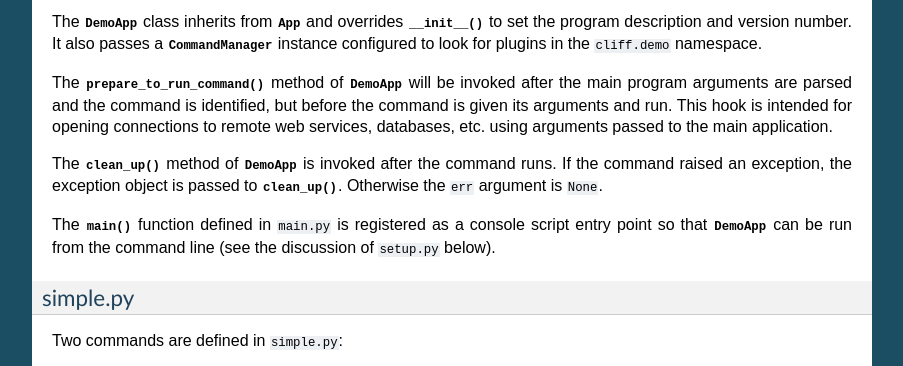
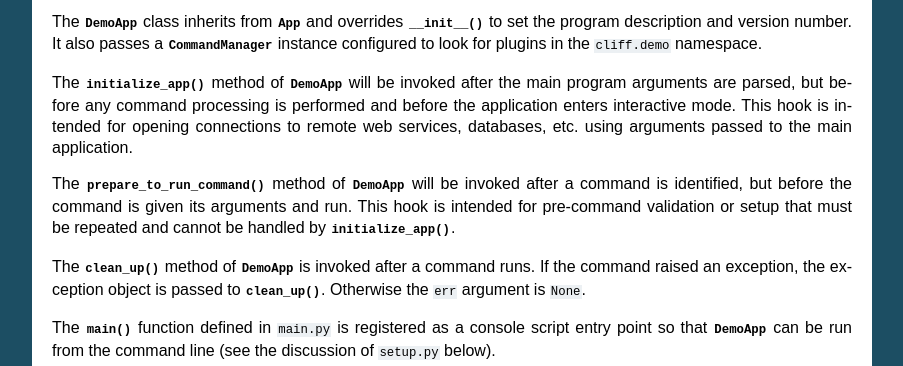
Before and after one commit to openstack/cliff, a Sphinx documentation site: the page built from docs/source/demoapp.rst, in a window 1280 px wide and 900 px high, scrolled down 1180 px, cut to the strip 186-552 px from the top of the window. Shown: the whole strip, without its empty margins (198-1101 px from the left). Built offline with Sphinx 7.4.7, drawn with Linux system fonts in a browser that asks for light colours.

```diff
--- a/docs/source/classes.rst
+++ b/docs/source/classes.rst
@@ -6,6 +6,12 @@ App
 ===
 
 .. autoclass:: cliff.app.App
+   :members:
+
+InteractiveApp
+==============
+
+.. autoclass:: cliff.interactive.InteractiveApp
    :members:
 
 CommandManager
--- a/docs/source/demoapp.rst
+++ b/docs/source/demoapp.rst
@@ -85,14 +85,20 @@ The :class:`DemoApp` class inherits from :class:`App` and overrides
 also passes a :class:`CommandManager` instance configured to look for
 plugins in the ``cliff.demo`` namespace.
 
-The :func:`prepare_to_run_command` method of :class:`DemoApp` will be
-invoked after the main program arguments are parsed and the command is
-identified, but before the command is given its arguments and
-run. This hook is intended for opening connections to remote web
+The :func:`initialize_app` method of :class:`DemoApp` will be invoked
+after the main program arguments are parsed, but before any command
+processing is performed and before the application enters interactive
+mode. This hook is intended for opening connections to remote web
 services, databases, etc. using arguments passed to the main
 application.
 
-The :func:`clean_up` method of :class:`DemoApp` is invoked after the
+The :func:`prepare_to_run_command` method of :class:`DemoApp` will be
+invoked after a command is identified, but before the command is given
+its arguments and run. This hook is intended for pre-command
+validation or setup that must be repeated and cannot be handled by
+:func:`initialize_app`.
+
+The :func:`clean_up` method of :class:`DemoApp` is invoked after a
 command runs. If the command raised an exception, the exception object
 is passed to :func:`clean_up`. Otherwise the ``err`` argument is
 ``None``.
--- a/docs/source/history.rst
+++ b/docs/source/history.rst
@@ -5,6 +5,8 @@
 dev
 
   - Add shell formatter for single objects.
+  - Add interactive mode.
+  - Expand documentation.
 
 0.3
 
--- a/docs/source/index.rst
+++ b/docs/source/index.rst
@@ -15,6 +15,7 @@ Contents:
    demoapp
    list_commands
    show_commands
+   interactive_mode
    classes
    install
    developers
@@ -27,3 +28,5 @@ Indices and tables
 * :ref:`genindex`
 * :ref:`modindex`
 * :ref:`search`
+
+.. todolist::
```
Also changed, not shown: docs/source/interactive_mode.rst (added, +94 -0 lines), docs/source/introduction.rst (+10 -1 lines), 4 other files.
